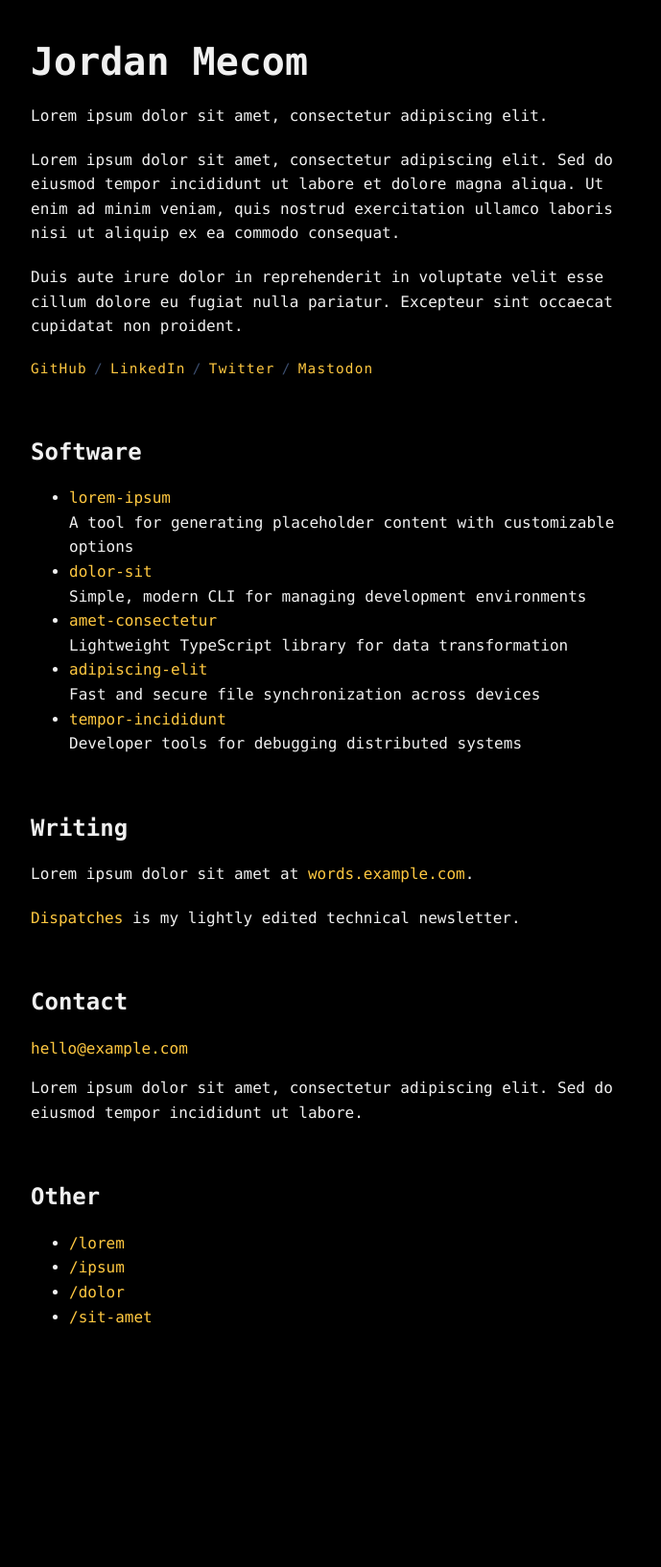
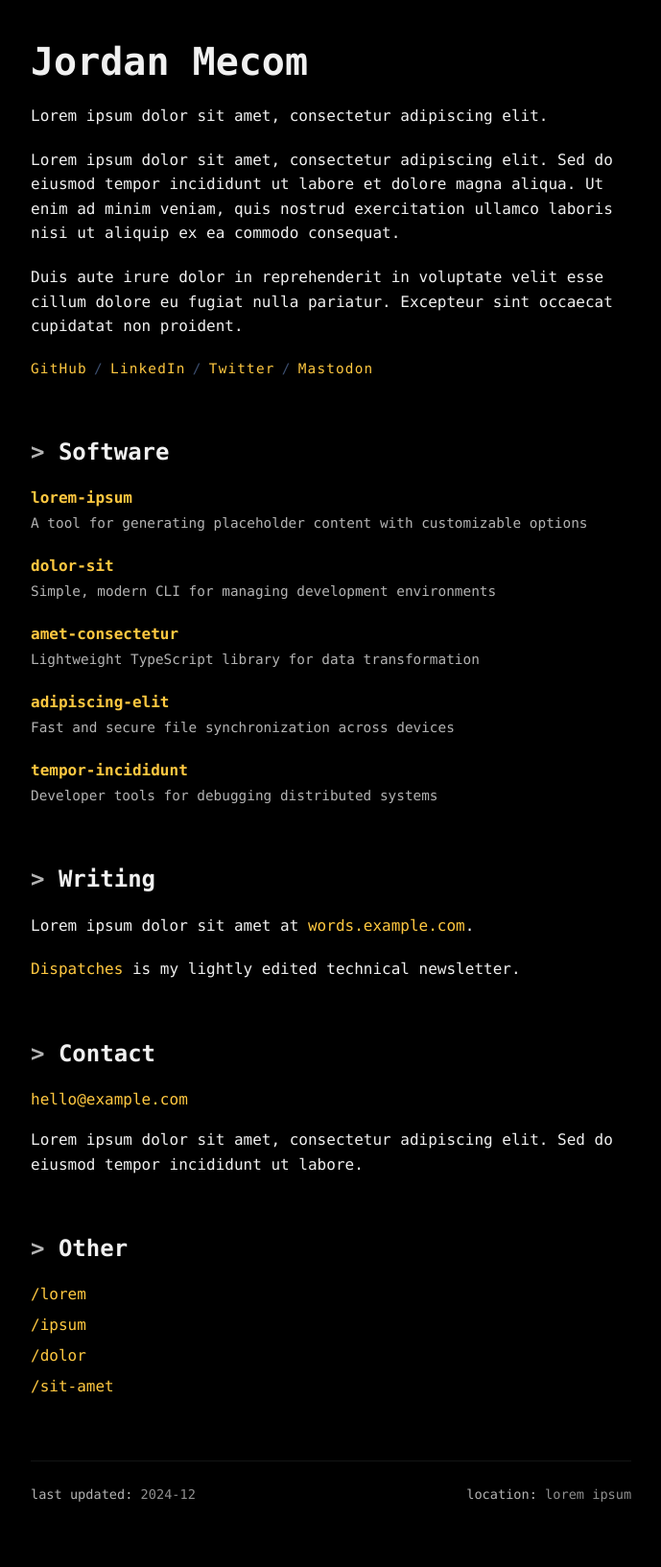
Before and after one commit to jmecom/jmecom.github.io, a Jekyll site: the page built from index.md, in a window 1280 px wide. Shown: the whole page at 96% size, without its empty margins (16-705 px from the left). Built offline with Jekyll 4.4.1, drawn with Linux system fonts in a browser that asks for light colours; before the commit the page ends 1465 px from its top, so only the background shows below that.

Commit message:
Add prompt prefix, hover animations, and status line
- Add "> " prefix before section headers
- Add sliding underline hover effect on links
- Add status line footer with last updated/location
- Add project list and links list styles

🤖 Generated with [Claude Code](https://claude.com/claude-code)

Co-Authored-By: Claude Opus 4.5 <noreply@anthropic.com>

```diff
--- a/css/main.scss
+++ b/css/main.scss
@@ -217,6 +217,107 @@ hr {
   font-size: 0.9rem;
 }
 
+/* Prompt prefix on section headers */
+h2::before {
+  content: "> ";
+  color: var(--muted);
+}
+
+/* Sliding underline hover for links */
+.social-row a,
+.project-name a,
+.links-list a {
+  position: relative;
+}
+
+.social-row a::after,
+.project-name a::after,
+.links-list a::after {
+  content: "";
+  position: absolute;
+  bottom: -2px;
+  left: 0;
+  width: 0;
+  height: 1px;
+  background-color: var(--accent);
+  transition: width 0.2s ease;
+}
+
+.social-row a:hover::after,
+.project-name a:hover::after,
+.links-list a:hover::after {
+  width: 100%;
+}
+
+.social-row a:hover,
+.social-row a:focus {
+  text-decoration: none;
+}
+
+/* Project list */
+.project-list {
+  list-style: none;
+  padding: 0;
+  margin: 0;
+}
+
+.project-item {
+  margin-bottom: 1.25rem;
+}
+
+.project-name {
+  color: var(--accent);
+  font-weight: 700;
+}
+
+.project-name a {
+  color: inherit;
+  text-decoration: none;
+}
+
+.project-desc {
+  font-size: 0.9rem;
+  color: var(--muted);
+  margin-top: 0.15rem;
+}
+
+/* Links list */
+.links-list {
+  list-style: none;
+  padding: 0;
+  margin: 0;
+}
+
+.links-list li {
+  margin-bottom: 0.4rem;
+}
+
+.links-list a {
+  text-decoration: none;
+}
+
+/* Status line */
+.status-line {
+  margin-top: 4rem;
+  padding-top: 1.5rem;
+  border-top: var(--rule);
+  font-size: 0.85rem;
+  color: var(--muted);
+  display: flex;
+  justify-content: space-between;
+  flex-wrap: wrap;
+  gap: 1rem;
+}
+
+.status-label {
+  color: var(--muted);
+}
+
+.status-value {
+  color: var(--ink);
+  opacity: 0.6;
+}
+
 @media (max-width: 640px) {
   body {
     font-size: 15px;
--- a/index.md
+++ b/index.md
@@ -78,4 +78,15 @@ Lorem ipsum dolor sit amet, consectetur adipiscing elit. Sed do eiusmod tempor i
   <li><a href="#">/sit-amet</a></li>
 </ul>
 
+<div class="status-line">
+  <span class="status-item">
+    <span class="status-label">last updated:</span>
+    <span class="status-value">2024-12</span>
+  </span>
+  <span class="status-item">
+    <span class="status-label">location:</span>
+    <span class="status-value">lorem ipsum</span>
+  </span>
+</div>
+
 </main>
```
